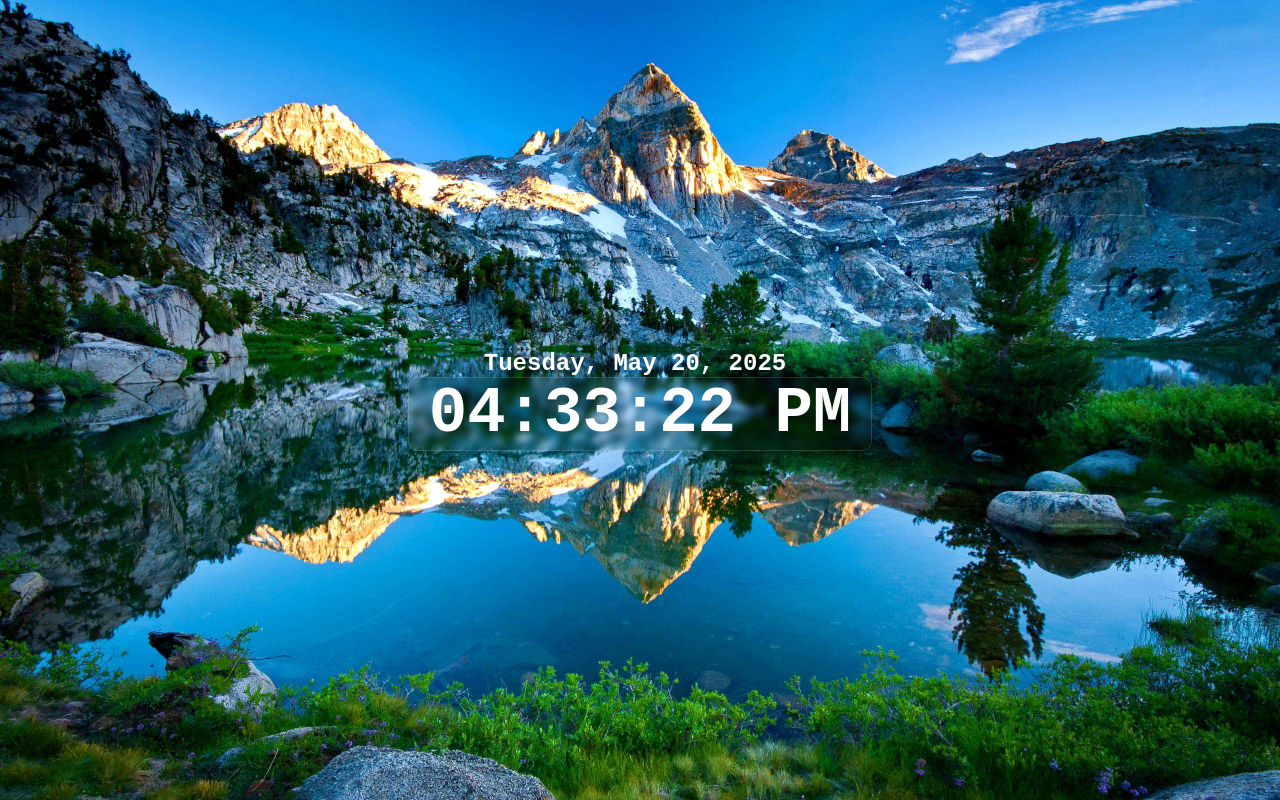
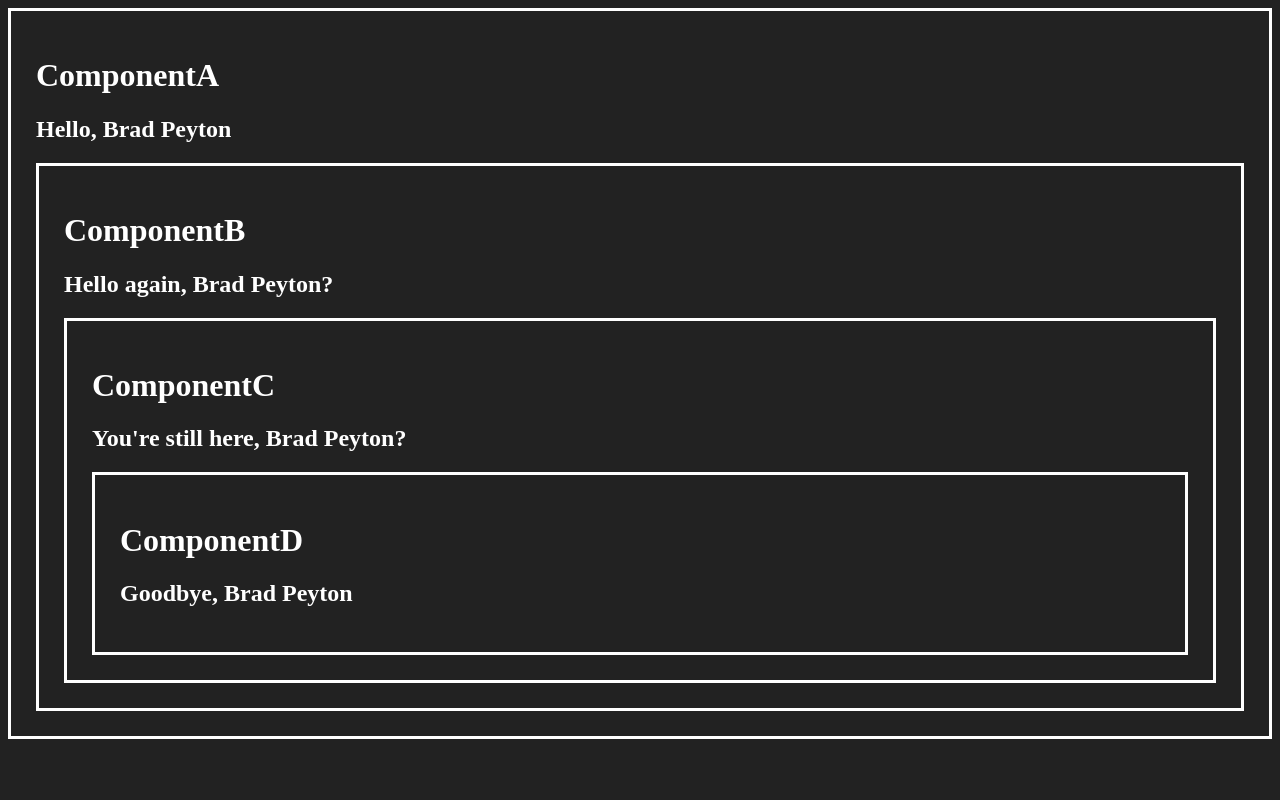
Before and after one commit to resolveit365/react-container, a React (Vite) app in the folder react-app/: page / in a window 1280 px wide. Built offline with nearby package versions, Linux system fonts and the light colour scheme.

Commit message:
First commit

```diff
--- a/react-app/src/App.jsx
+++ b/react-app/src/App.jsx
@@ -1,11 +1,13 @@
-import DateComponent from "./Components/DateComponent";
-import DigitalClock from "./Components/DigitalClock";
+import React from "react";
+import MyContext from "./Components/MyContext";
+import ComponentA from "./Components/ComponentA";
 
 export default function App() {
+  const sharedValue = "Brad Peyton";
+
   return (
-    <>
-      <DateComponent />
-      <DigitalClock />
-    </>
+    <MyContext.Provider value={sharedValue}>
+      <ComponentA />
+    </MyContext.Provider>
   );
 }
--- /dev/null
+++ b/react-app/src/Components/ComponentA.jsx
@@ -0,0 +1,15 @@
+import React, { useContext } from "react";
+import MyContext from "./MyContext";
+import ComponentB from "./ComponentB";
+
+export default function ComponentA() {
+  const sharedValue = useContext(MyContext);
+
+  return (
+    <div className="box">
+      <h1>ComponentA</h1>
+      <h2>Hello, {sharedValue}</h2>
+      <ComponentB />
+    </div>
+  );
+}
--- /dev/null
+++ b/react-app/src/Components/ComponentB.jsx
@@ -0,0 +1,15 @@
+import React, { useContext } from "react";
+import MyContext from "./MyContext";
+import ComponentC from "./ComponentC";
+
+export default function ComponentB() {
+  const sharedValue = useContext(MyContext);
+
+  return (
+    <div className="box">
+      <h1>ComponentB</h1>
+      <h2>Hello again, {sharedValue}?</h2>
+      <ComponentC />
+    </div>
+  );
+}
--- /dev/null
+++ b/react-app/src/Components/ComponentC.jsx
@@ -0,0 +1,15 @@
+import React, { useContext } from "react";
+import MyContext from "./MyContext";
+import ComponentD from "./ComponentD";
+
+export default function ComponentB() {
+  const sharedValue = useContext(MyContext);
+
+  return (
+    <div className="box">
+      <h1>ComponentC</h1>
+      <h2>You're still here, {sharedValue}?</h2>
+      <ComponentD />
+    </div>
+  );
+}
--- /dev/null
+++ b/react-app/src/Components/ComponentD.jsx
@@ -0,0 +1,13 @@
+import React, { useContext } from "react";
+import MyContext from "./MyContext";
+
+export default function ComponentB() {
+  const sharedValue = useContext(MyContext);
+
+  return (
+    <div className="box">
+      <h1>ComponentD</h1>
+      <h2>Goodbye, {sharedValue}</h2>
+    </div>
+  );
+}
--- a/react-app/src/Components/DateComponent.jsx
+++ /dev/null
@@ -1,30 +0,0 @@
-import React, { useState, useEffect } from "react";
-
-export default function DateComponent() {
-  const [date, setDate] = useState(new Date());
-
-  function formatDate() {
-    const options = {
-      weekday: "long",
-      year: "numeric",
-      month: "long",
-      day: "numeric",
-    };
-    return date.toLocaleDateString("en-US", options);
-  }
-
-  useEffect(() => {
-    const intervalId = setInterval(() => {
-      setDate(new Date());
-    }, 1000); // Update every second
-    return () => clearInterval(intervalId);
-  }, []);
-
-  return (
-    <div className="date-container">
-      <div className="date">
-        <span>{formatDate()}</span>
-      </div>
-    </div>
-  );
-}
--- a/react-app/src/Components/DigitalClock.jsx
+++ /dev/null
@@ -1,29 +0,0 @@
-import React, { useState, useEffect } from "react";
-
-export default function DigitalClock() {
-  const [time, setTime] = useState(new Date());
-
-  function formatTime() {
-    let hours = String(time.getHours()).padStart(2, "0");
-    const minutes = String(time.getMinutes()).padStart(2, "0");
-    const seconds = String(time.getSeconds()).padStart(2, "0");
-    const meridiem = hours >= 12 ? "PM" : "AM";
-    hours = String(hours % 12 || 12).padStart(2, "0"); // Convert to 12-hour format
-    return `${hours}:${minutes}:${seconds} ${meridiem}`;
-  }
-
-  useEffect(() => {
-    const intervalId = setInterval(() => {
-      setTime(new Date());
-    }, 1000); // Update every second
-    return () => clearInterval(intervalId);
-  }, []);
-
-  return (
-    <div className="clock-container">
-      <div className="clock">
-        <span>{formatTime()}</span>
-      </div>
-    </div>
-  );
-}
--- /dev/null
+++ b/react-app/src/Components/MyContext.jsx
@@ -0,0 +1,5 @@
+import { createContext } from "react";
+
+const MyContext = createContext();
+
+export default MyContext;
--- a/react-app/src/index.css
+++ b/react-app/src/index.css
@@ -1,37 +1,8 @@
 body {
-  background-image: url(assets/background.jpg);
-  background-position: center;
-  background-repeat: no-repeat;
-  background-size: cover;
-  background-attachment: fixed;
-  margin: 0;
-  display: flex;
-  justify-content: center;
-  align-items: center;
-  height: 100vh;
+  background: #222;
+  color: #fff;
 }
-
-.clock-container {
-  backdrop-filter: blur(3px);
-  padding: 0 20px;
-  border: 1px solid rgba(255, 255, 255, 0.15);
-  border-radius: 10px;
+.box {
+  border: 3px solid;
+  padding: 25px;
 }
-
-.clock {
-  color: white;
-  font-size: 4rem;
-  font-weight: bold;
-  font-family: monospace;
-  text-shadow: 3px 3px 5px hsla(0, 0, 0, 0.75);
-}
-
-.date-container {
-  color: white;
-  font-size: 1.5rem;
-  font-weight: bold;
-  font-family: monospace;
-  text-align: center;
-  padding-right: 10px;
-  text-shadow: 2px 2px 4px hsla(0, 0, 0, 0.75);
-}
```
Also changed, not shown: react-app/src/Components/List.jsx (deleted, +0 -35 lines), react-app/src/Components/MyComponent.jsx (deleted, +0 -45 lines), react-app/src/Components/ToDoList.jsx (deleted, +0 -90 lines).
